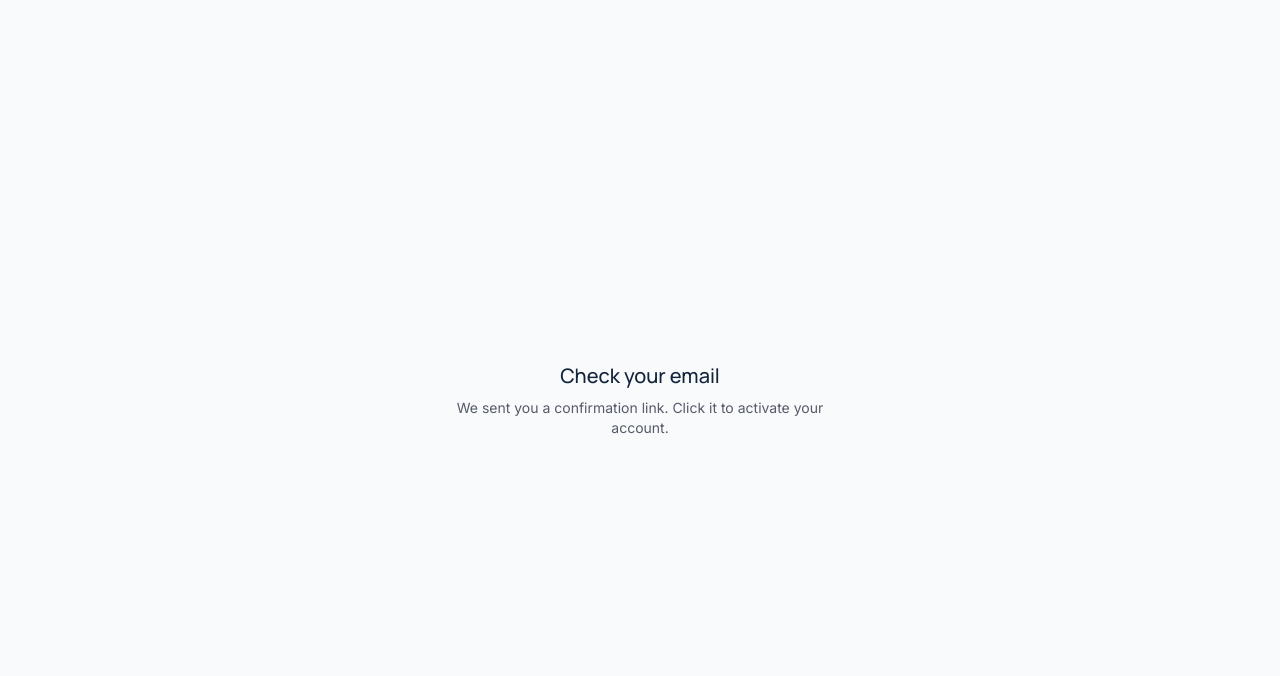
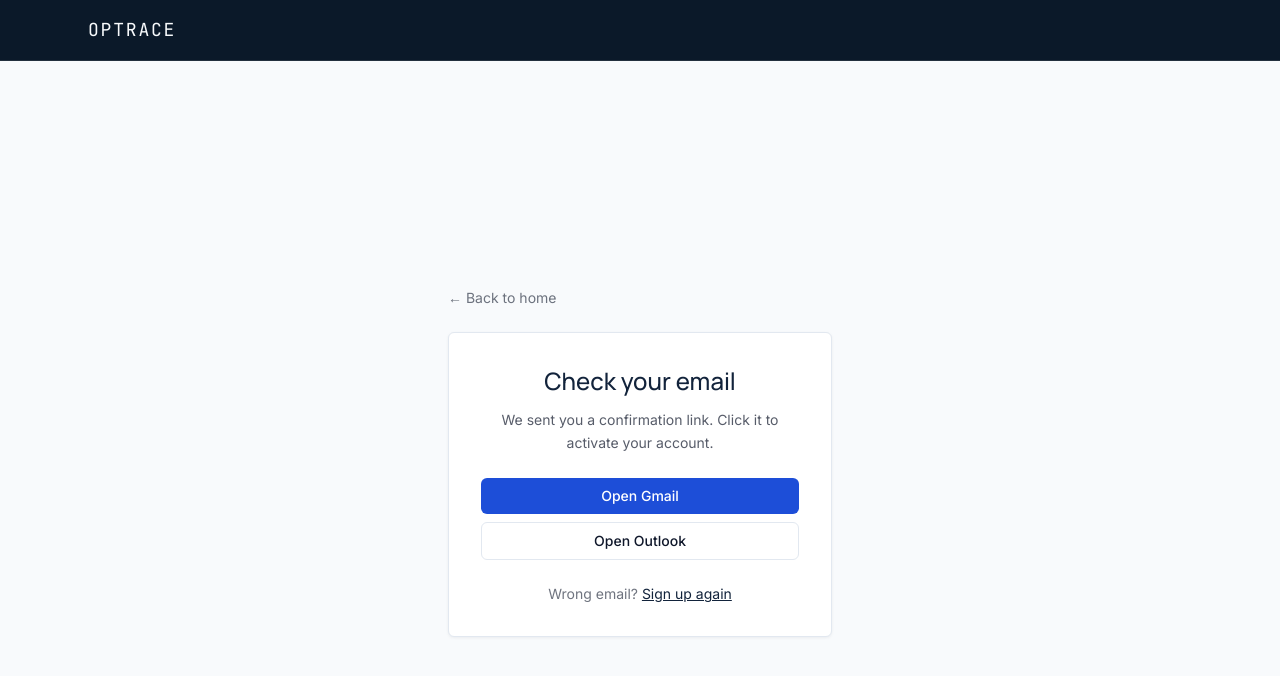
Before and after one commit to ssun1815/optera, a Next.js app: page /signup/check-email in a window 1280 px wide. Shown: the top 676 px of the page. Built offline with nearby package versions, Linux system fonts and the light colour scheme.

Commit message:
Password security

```diff
--- /dev/null
+++ b/app/components/PasswordInput.tsx
@@ -0,0 +1,38 @@
+'use client'
+
+import { useState } from 'react'
+import type { InputHTMLAttributes } from 'react'
+
+type PasswordInputProps = Omit<InputHTMLAttributes<HTMLInputElement>, 'type'>
+
+export function PasswordInput({ className, ...props }: PasswordInputProps) {
+  const [visible, setVisible] = useState(false)
+
+  return (
+    <div className="relative">
+      <input
+        {...props}
+        type={visible ? 'text' : 'password'}
+        className={`${className ?? ''} pr-10`}
+      />
+      <button
+        type="button"
+        onClick={() => setVisible((v) => !v)}
+        aria-label={visible ? 'Hide password' : 'Show password'}
+        className="absolute right-2.5 top-1/2 -translate-y-1/2 text-[var(--color-ink)]/40 hover:text-[var(--color-ink)]"
+      >
+        {visible ? (
+          <svg width="18" height="18" viewBox="0 0 24 24" fill="none" stroke="currentColor" strokeWidth="1.5" strokeLinecap="round" strokeLinejoin="round">
+            <path d="M17.94 17.94A10.94 10.94 0 0 1 12 20c-7 0-11-8-11-8a18.45 18.45 0 0 1 5.06-5.94M9.9 4.24A9.12 9.12 0 0 1 12 4c7 0 11 8 11 8a18.5 18.5 0 0 1-2.16 3.19m-6.72-1.07a3 3 0 1 1-4.24-4.24" />
+            <line x1="1" y1="1" x2="23" y2="23" />
+          </svg>
+        ) : (
+          <svg width="18" height="18" viewBox="0 0 24 24" fill="none" stroke="currentColor" strokeWidth="1.5" strokeLinecap="round" strokeLinejoin="round">
+            <path d="M1 12s4-8 11-8 11 8 11 8-4 8-11 8-11-8-11-8Z" />
+            <circle cx="12" cy="12" r="3" />
+          </svg>
+        )}
+      </button>
+    </div>
+  )
+}
--- a/app/login/page.tsx
+++ b/app/login/page.tsx
@@ -1,5 +1,6 @@
 import Link from 'next/link'
 import { Header } from '@/app/components/Header'
+import { PasswordInput } from '@/app/components/PasswordInput'
 import { login } from './actions'
 
 export default async function LoginPage({
@@ -48,10 +49,9 @@ export default async function LoginPage({
                     Forgot password?
                   </Link>
                 </div>
-                <input
+                <PasswordInput
                   id="password"
                   name="password"
-                  type="password"
                   required
                   className="mt-1 w-full rounded-md border border-[var(--color-border)] px-3 py-2 text-sm"
                 />
--- a/app/reset-password/page.tsx
+++ b/app/reset-password/page.tsx
@@ -1,5 +1,9 @@
 import { Header } from '@/app/components/Header'
+import { PasswordInput } from '@/app/components/PasswordInput'
 import { updatePassword } from './actions'
+
+const PASSWORD_PATTERN = '(?=.*[A-Z])(?=.*[!@#$%^&*(),.?":{}|<>]).{8,}'
+const PASSWORD_TITLE = 'Must be at least 8 characters, with at least one uppercase letter and one special character.'
 
 export default async function ResetPasswordPage({
   searchParams,
@@ -23,25 +27,31 @@ export default async function ResetPasswordPage({
           <form action={updatePassword} className="mt-6 space-y-4">
             <div>
               <label htmlFor="password" className="text-sm text-[var(--color-ink)]">New password</label>
-              <input
+              <PasswordInput
                 id="password"
                 name="password"
-                type="password"
                 required
-                minLength={6}
+                pattern={PASSWORD_PATTERN}
+                title={PASSWORD_TITLE}
                 className="mt-1 w-full rounded-md border border-[var(--color-navy-900)]/20 px-3 py-2 text-sm"
               />
+              <p className="mt-1 text-xs text-[var(--color-ink)]/50">
+                At least 8 characters, with one uppercase letter and one special character.
+              </p>
             </div>
             <div>
               <label htmlFor="confirmPassword" className="text-sm text-[var(--color-ink)]">Confirm new password</label>
-              <input
+              <PasswordInput
                 id="confirmPassword"
                 name="confirmPassword"
-                type="password"
                 required
-                minLength={6}
+                pattern={PASSWORD_PATTERN}
+                title={PASSWORD_TITLE}
                 className="mt-1 w-full rounded-md border border-[var(--color-navy-900)]/20 px-3 py-2 text-sm"
               />
+              <p className="mt-1 text-xs text-[var(--color-ink)]/50">
+                At least 8 characters, with one uppercase letter and one special character.
+              </p>
             </div>
             <button
               type="submit"
--- a/app/signup/actions.ts
+++ b/app/signup/actions.ts
@@ -26,5 +26,5 @@ export async function signup(formData: FormData) {
     redirect(`/signup?error=${encodeURIComponent(error.message)}`)
   }
 
-  redirect('/dashboard')
+  redirect(`/signup/check-email?email=${encodeURIComponent(email)}`)
 }
--- a/app/signup/check-email/page.tsx
+++ b/app/signup/check-email/page.tsx
@@ -1,12 +1,59 @@
-export default function CheckEmailPage() {
+import Link from 'next/link'
+import { Header } from '@/app/components/Header'
+
+export default async function CheckEmailPage({
+  searchParams,
+}: {
+  searchParams: Promise<{ email?: string }>
+}) {
+  const params = await searchParams
   return (
-    <main className="flex min-h-screen items-center justify-center bg-[var(--color-off-white)] px-6">
-      <div className="max-w-sm text-center">
-        <h1 className="text-xl font-medium text-[var(--color-navy-900)]">Check your email</h1>
-        <p className="mt-2 text-sm text-[var(--color-ink)]/70">
-          We sent you a confirmation link. Click it to activate your account.
-        </p>
-      </div>
-    </main>
+    <>
+      <Header />
+      <main className="flex min-h-screen items-center justify-center bg-[var(--color-off-white)] px-6 py-12">
+        <div className="w-full max-w-sm">
+          <Link href="/" className="mb-6 inline-block text-sm text-[var(--color-ink)]/60 hover:text-[var(--color-ink)]">
+            &larr; Back to home
+          </Link>
+          <div className="rounded-md border border-[var(--color-border)] bg-white p-8 text-center shadow-[0_1px_3px_rgba(15,23,42,0.06)]">
+            <h1 className="text-2xl font-medium text-[var(--color-navy-900)]">Check your email</h1>
+            <p className="mt-3 text-sm leading-relaxed text-[var(--color-ink)]/70">
+              {params.email ? (
+                <>
+                  We sent a confirmation link to{' '}
+                  <span className="font-medium text-[var(--color-ink)]">{params.email}</span>.
+                  Click it to activate your account.
+                </>
+              ) : (
+                'We sent you a confirmation link. Click it to activate your account.'
+              )}
+            </p>
+
+            <div className="mt-6 space-y-2">
+              <a
+                href="https://mail.google.com"
+                target="_blank"
+                rel="noopener noreferrer"
+                className="block w-full rounded-md bg-[var(--color-amber)] px-4 py-2 text-sm font-medium text-white hover:bg-[var(--color-amber-light)]"
+              >
+                Open Gmail
+              </a>
+              <a
+                href="https://outlook.live.com/mail"
+                target="_blank"
+                rel="noopener noreferrer"
+                className="block w-full rounded-md border border-[var(--color-border)] px-4 py-2 text-sm font-medium text-[var(--color-ink)] hover:bg-slate-50"
+              >
+                Open Outlook
+              </a>
+            </div>
+
+            <p className="mt-6 text-center text-sm text-[var(--color-ink)]/60">
+              Wrong email? <Link href="/signup" className="text-[var(--color-navy-900)] underline">Sign up again</Link>
+            </p>
+          </div>
+        </div>
+      </main>
+    </>
   )
 }
--- a/app/signup/page.tsx
+++ b/app/signup/page.tsx
@@ -1,6 +1,10 @@
 import Link from 'next/link'
 import { Header } from '@/app/components/Header'
+import { PasswordInput } from '@/app/components/PasswordInput'
 import { signup } from './actions'
+
+const PASSWORD_PATTERN = '(?=.*[A-Z])(?=.*[!@#$%^&*(),.?":{}|<>]).{8,}'
+const PASSWORD_TITLE = 'Must be at least 8 characters, with at least one uppercase letter and one special character.'
 
 export default async function SignupPage({
   searchParams,
@@ -39,25 +43,31 @@ export default async function SignupPage({
               </div>
               <div>
                 <label htmlFor="password" className="text-sm text-[var(--color-ink)]">Password</label>
-                <input
+                <PasswordInput
                   id="password"
                   name="password"
-                  type="password"
                   required
-                  minLength={6}
+                  pattern={PASSWORD_PATTERN}
+                  title={PASSWORD_TITLE}
                   className="mt-1 w-full rounded-md border border-[var(--color-navy-900)]/20 px-3 py-2 text-sm"
                 />
+                <p className="mt-1 text-xs text-[var(--color-ink)]/50">
+                  At least 8 characters, with one uppercase letter and one special character.
+                </p>
               </div>
               <div>
                 <label htmlFor="confirmPassword" className="text-sm text-[var(--color-ink)]">Confirm password</label>
-                <input
+                <PasswordInput
                   id="confirmPassword"
                   name="confirmPassword"
-                  type="password"
                   required
-                  minLength={6}
+                  pattern={PASSWORD_PATTERN}
+                  title={PASSWORD_TITLE}
                   className="mt-1 w-full rounded-md border border-[var(--color-navy-900)]/20 px-3 py-2 text-sm"
                 />
+                <p className="mt-1 text-xs text-[var(--color-ink)]/50">
+                  At least 8 characters, with one uppercase letter and one special character.
+                </p>
               </div>
               <button
                 type="submit"
```
